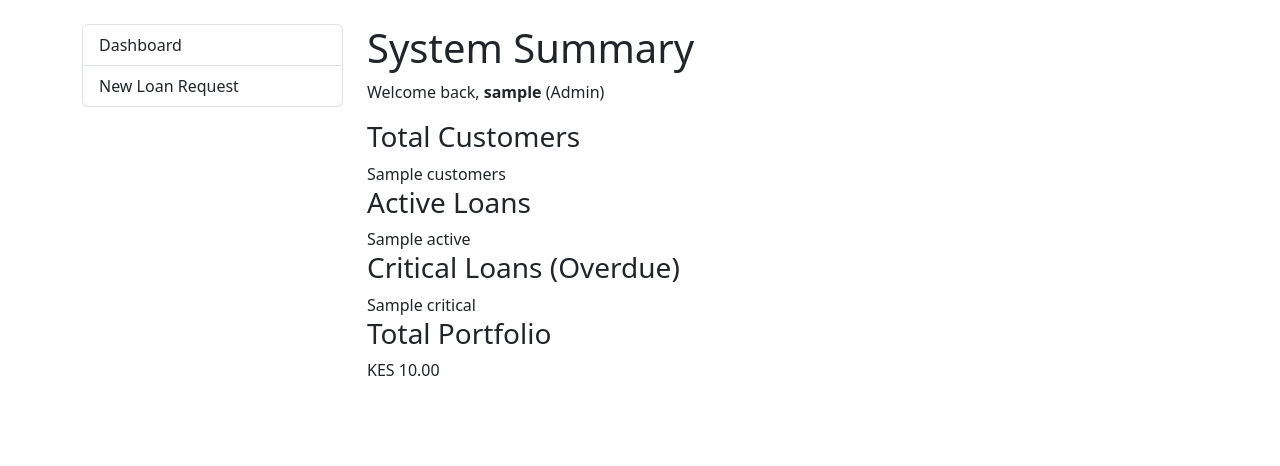
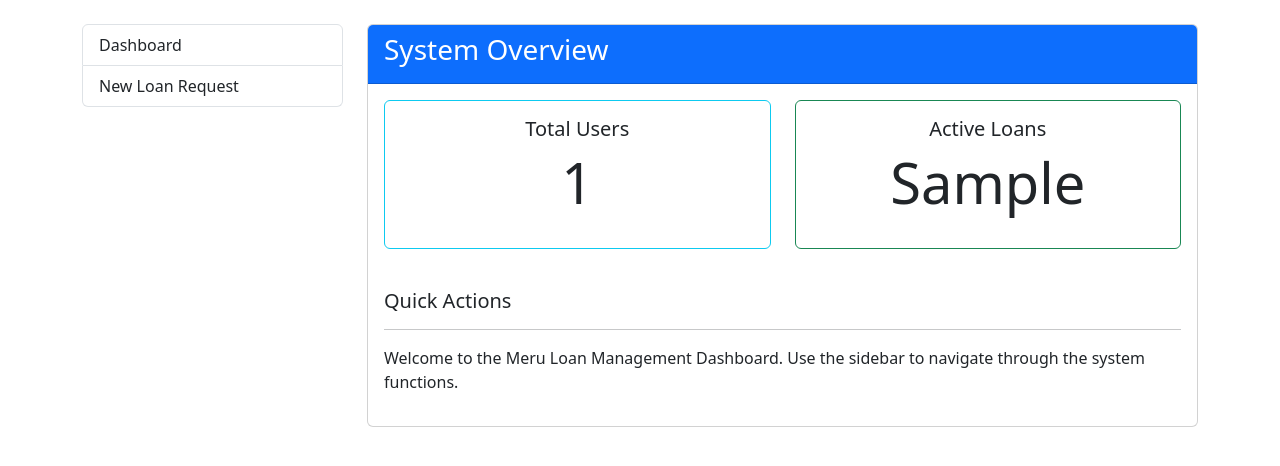
Before and after one commit to davydavecom-sys/loanapp, a Flask app: template templates/dashboard.html in a window 1280 px wide. Shown: the part 56-522 px from the top of the page. Run offline with Flask 3, Linux system fonts and the light colour scheme; the visitor is signed in with stand-in values (Sample User, id 1); the template is opened without the code that fills it: most values are stand-ins (such as "Sample title", 1, 10 or a date in 2020).

Commit message:
Refactor dashboard layout and add quick actions

```diff
--- a/templates/dashboard.html
+++ b/templates/dashboard.html
@@ -1,27 +1,35 @@
 {% extends "layout.html" %}
+
 {% block content %}
-<h1>System Summary</h1>
-<p>Welcome back, <strong>{{ session['username'] }}</strong> ({{ session['role']|capitalize }})</p>
+<div class="card">
+    <div class="card-header bg-primary text-white">
+        <h3>System Overview</h3>
+    </div>
+    <div class="card-body">
+        <div class="row">
+            <div class="col-md-6">
+                <div class="card text-center border-info mb-3">
+                    <div class="card-body">
+                        <h5 class="card-title">Total Users</h5>
+                        <p class="display-4">{{ stats.user_count if stats else 0 }}</p>
+                    </div>
+                </div>
+            </div>
+            <div class="col-md-6">
+                <div class="card text-center border-success mb-3">
+                    <div class="card-body">
+                        <h5 class="card-title">Active Loans</h5>
+                        <p class="display-4">{{ stats.active_loans if stats else 0 }}</p>
+                    </div>
+                </div>
+            </div>
+        </div>
 
-<div class="stats-grid">
-    <div class="stat-card">
-        <h3>Total Customers</h3>
-        <div class="stat-number">{{ stats.customers }}</div>
-    </div>
-
-    <div class="stat-card">
-        <h3>Active Loans</h3>
-        <div class="stat-number">{{ stats.active }}</div>
-    </div>
-
-    <div class="stat-card critical">
-        <h3>Critical Loans (Overdue)</h3>
-        <div class="stat-number" style="color: var(--danger);">{{ stats.critical }}</div>
-    </div>
-
-    <div class="stat-card">
-        <h3>Total Portfolio</h3>
-        <div class="stat-number">KES {{ "{:,.2f}".format(stats.portfolio) }}</div>
+        <div class="mt-4">
+            <h5>Quick Actions</h5>
+            <hr>
+            <p>Welcome to the Meru Loan Management Dashboard. Use the sidebar to navigate through the system functions.</p>
+        </div>
     </div>
 </div>
 {% endblock %}
```
